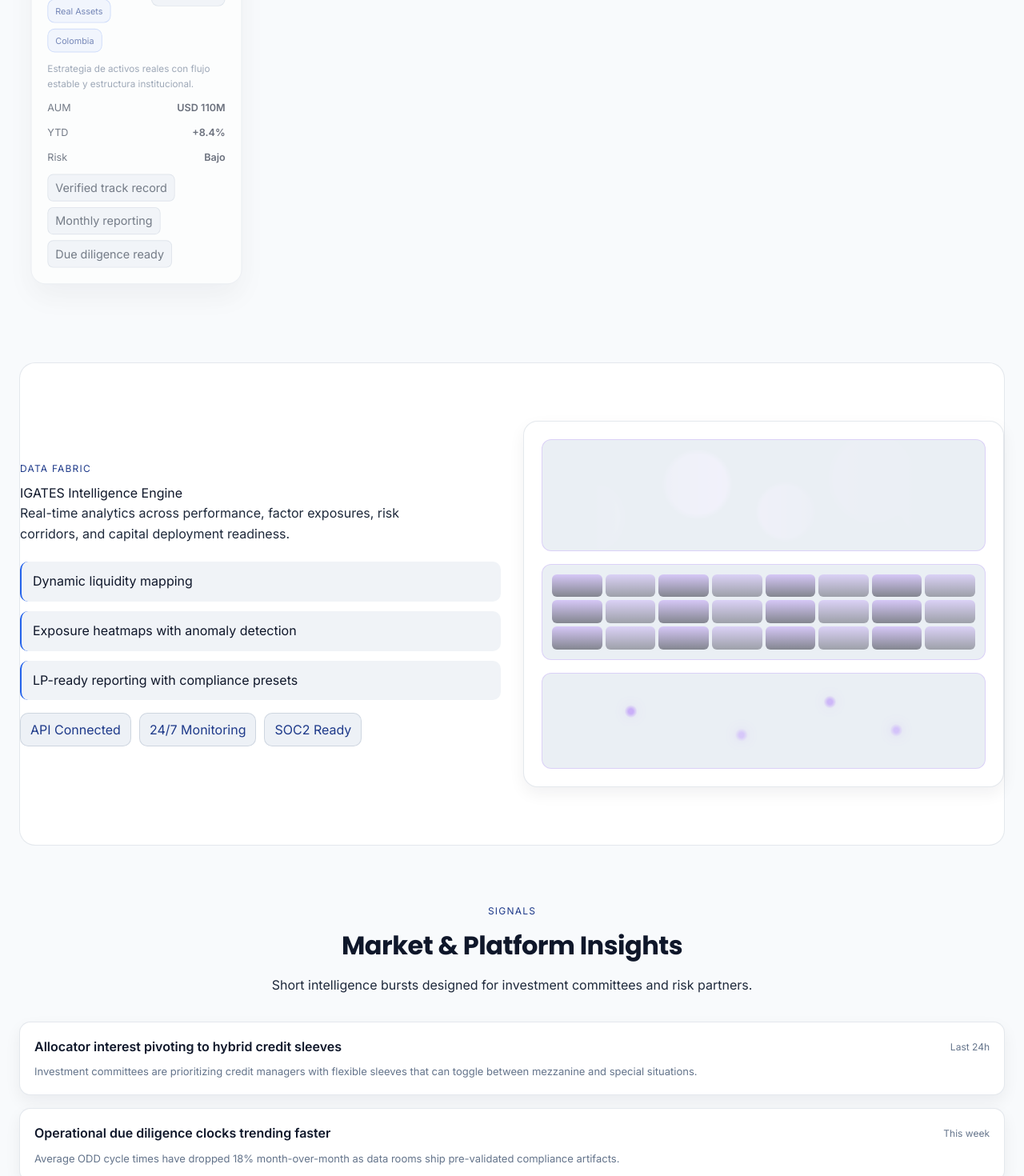
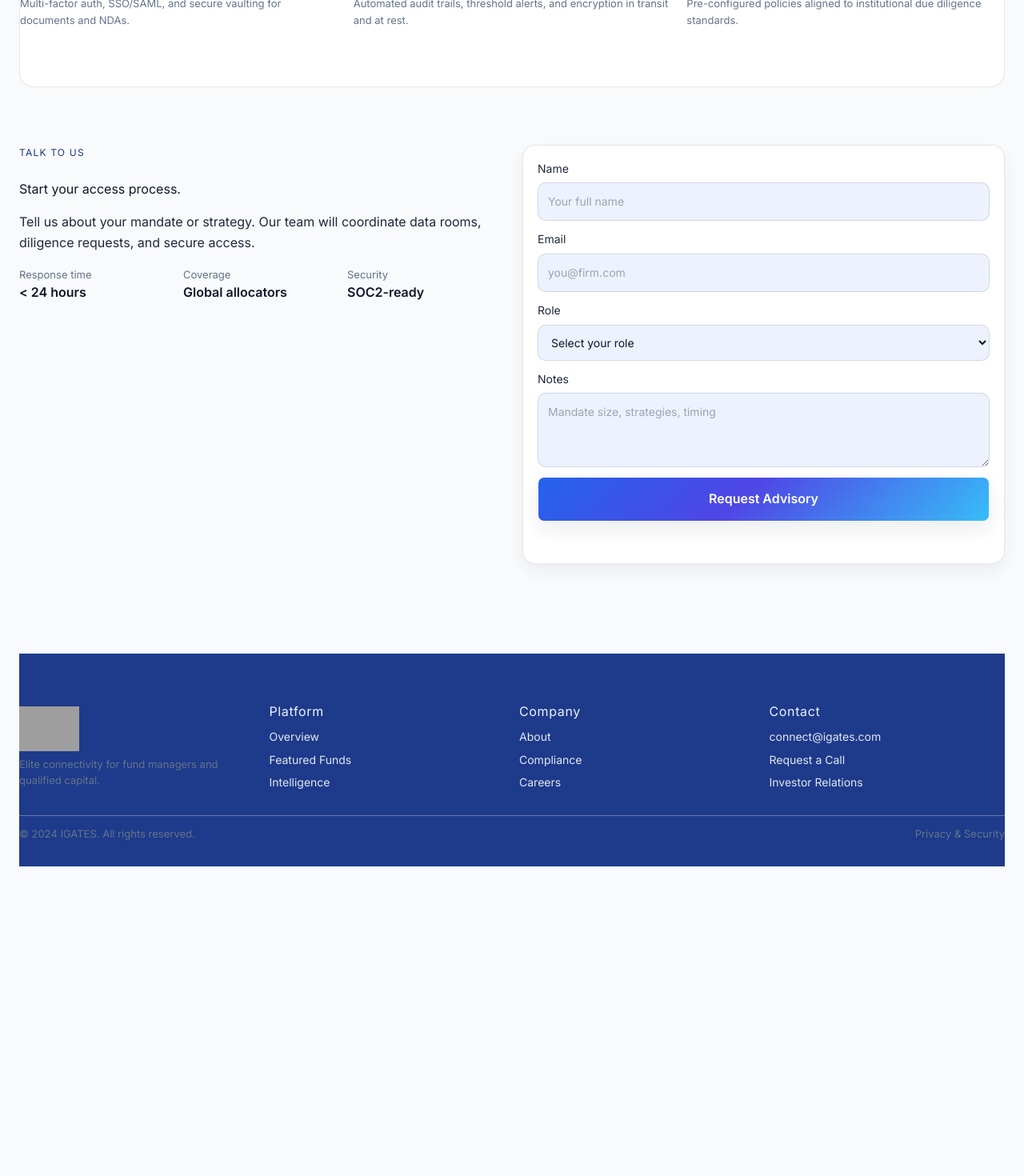
Before and after one commit to Juanherrera-123/Fund_Connect, a Next.js app: page / in a window 1280 px wide. Shown: the part 2360-3830 px from the top of the page at 80% size. After the commit the page ends 3483 px from the top, so only its background shows below. Built offline with nearby package versions, Linux system fonts and the light colour scheme; grey boxes are pictures that could not be loaded.

Commit message:
Remove homepage sections

```diff
--- a/src/app/page.tsx
+++ b/src/app/page.tsx
@@ -2,8 +2,6 @@ import Link from "next/link";
 
 import { Footer } from "@/components/Footer";
 import { Navbar } from "@/components/Navbar";
-import { FeaturedFunds } from "@/components/FeaturedFunds";
-import { InsightsFeed } from "@/components/InsightsFeed";
 import { ContactForm } from "@/components/forms/ContactForm";
 
 export default function HomePage() {
@@ -25,7 +23,7 @@ export default function HomePage() {
                 profesionales.
               </p>
               <div className="cta-group">
-                <Link className="btn btn-primary" href="#funds" data-i18n="heroCtaInvestor">
+                <Link className="btn btn-primary" href="#contact" data-i18n="heroCtaInvestor">
                   Solicitar asesoría de inversión
                 </Link>
                 <Link className="btn btn-secondary" href="#contact" data-i18n="heroCtaManager">
@@ -193,103 +191,6 @@ export default function HomePage() {
           </div>
         </section>
 
-        <section id="funds" className="featured-funds">
-          <div className="container">
-            <div className="section-header">
-              <p className="eyebrow" data-i18n="fundsEyebrow">
-                Live Universe
-              </p>
-              <h2 data-i18n="fundsTitle">Featured Fund Programs</h2>
-              <p className="lead" data-i18n="fundsLead">
-                Signal-rich profiles backed by daily reconciled data, ready for allocator review.
-              </p>
-            </div>
-            <FeaturedFunds />
-          </div>
-        </section>
-
-        <section id="intelligence" className="intelligence">
-          <div className="container grid intelligence-grid">
-            <div className="intelligence-copy">
-              <p className="eyebrow" data-i18n="intelligenceEyebrow">
-                Data Fabric
-              </p>
-              <h2 data-i18n="intelligenceTitle">IGATES Intelligence Engine</h2>
-              <p className="lead" data-i18n="intelligenceLead">
-                Real-time analytics across performance, factor exposures, risk corridors, and
-                capital deployment readiness.
-              </p>
-              <div className="bullet-list">
-                <div className="bullet" data-i18n="intelligenceBullet1">
-                  Dynamic liquidity mapping
-                </div>
-                <div className="bullet" data-i18n="intelligenceBullet2">
-                  Exposure heatmaps with anomaly detection
-                </div>
-                <div className="bullet" data-i18n="intelligenceBullet3">
-                  LP-ready reporting with compliance presets
-                </div>
-              </div>
-              <div className="badge-list" id="intelligenceBadges">
-                <span className="badge" data-i18n="intelligenceBadge1">
-                  API Connected
-                </span>
-                <span className="badge" data-i18n="intelligenceBadge2">
-                  24/7 Monitoring
-                </span>
-                <span className="badge" data-i18n="intelligenceBadge3">
-                  SOC2 Ready
-                </span>
-              </div>
-            </div>
-            <div className="intelligence-visual">
-              <div className="chart-line"></div>
-              <div className="chart-heatmap">
-                <div></div>
-                <div></div>
-                <div></div>
-                <div></div>
-                <div></div>
-                <div></div>
-                <div></div>
-                <div></div>
-                <div></div>
-                <div></div>
-                <div></div>
-                <div></div>
-                <div></div>
-                <div></div>
-                <div></div>
-                <div></div>
-                <div></div>
-                <div></div>
-                <div></div>
-                <div></div>
-                <div></div>
-                <div></div>
-                <div></div>
-                <div></div>
-              </div>
-              <div className="chart-scatter"></div>
-            </div>
-          </div>
-        </section>
-
-        <section id="insights" className="insights">
-          <div className="container">
-            <div className="section-header">
-              <p className="eyebrow" data-i18n="insightsEyebrow">
-                Signals
-              </p>
-              <h2 data-i18n="insightsTitle">Market &amp; Platform Insights</h2>
-              <p className="lead" data-i18n="insightsLead">
-                Short intelligence bursts designed for investment committees and risk partners.
-              </p>
-            </div>
-            <InsightsFeed />
-          </div>
-        </section>
-
         <section id="learn" className="insights learn">
           <div className="container">
             <div className="section-header">
@@ -344,52 +245,6 @@ export default function HomePage() {
                 </p>
               </article>
             </div>
-          </div>
-        </section>
-
-        <section id="investors" className="split investors">
-          <div className="container grid split-grid">
-            <div className="visual globe"></div>
-            <div className="split-copy">
-              <p className="eyebrow" data-i18n="investorsEyebrow">
-                For Investors
-              </p>
-              <h2 data-i18n="investorsTitle">Global access to institutional talent.</h2>
-              <ul>
-                <li data-i18n="investorsItem1">
-                  Curated mandates with verified AUM and audited track records.
-                </li>
-                <li data-i18n="investorsItem2">
-                  Structured comparables and risk analytics for faster IC approvals.
-                </li>
-                <li data-i18n="investorsItem3">
-                  Private access workflows and co-investment visibility.
-                </li>
-              </ul>
-            </div>
-          </div>
-        </section>
-
-        <section id="managers" className="split managers">
-          <div className="container grid split-grid reverse">
-            <div className="split-copy">
-              <p className="eyebrow" data-i18n="managersEyebrow">
-                For Managers
-              </p>
-              <h2 data-i18n="managersTitle">Purpose-built distribution for elite strategies.</h2>
-              <ul>
-                <li data-i18n="managersItem1">
-                  Engage verified allocators globally with embedded compliance.
-                </li>
-                <li data-i18n="managersItem2">
-                  Share data securely with granular permissions and watermarking.
-                </li>
-                <li data-i18n="managersItem3">
-                  Pipeline intelligence that prioritizes the right capital.
-                </li>
-              </ul>
-            </div>
-            <div className="visual wave"></div>
           </div>
         </section>
 
```
